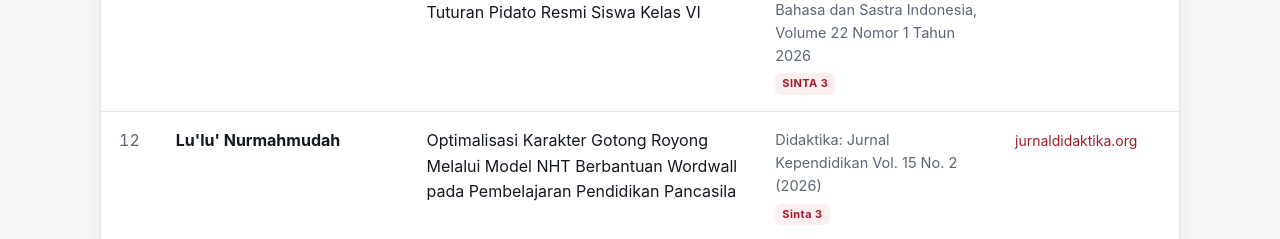
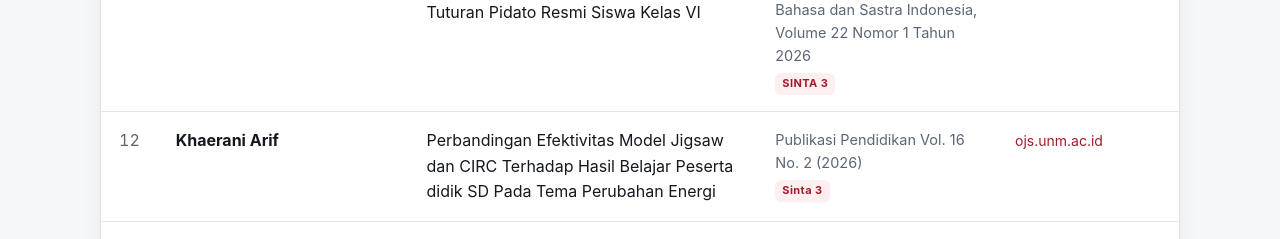
Before and after one commit to pgsdserang-upi/ARTIKEL-SETARA-SKRIPSI, a plain HTML site: page index.html in a window 1280 px wide. Shown: the part 1951-2190 px from the top of the page. Drawn offline with Linux system fonts and the light colour scheme.

Commit message:
Update index.html

```diff
--- a/index.html
+++ b/index.html
@@ -193,6 +193,20 @@ const DATA = [
     publikasi: "Eduvest - Journal of Universal Studies Vol. 6 No. 2 (2026)",
     sinta: "Sinta 3",
     tautan: "https://eduvest.greenvest.co.id/index.php/edv/article/view/52734/"
+  },
+  {
+    nama: "Khaerani Arif",
+    judul: "Perbandingan Efektivitas Model Jigsaw dan CIRC Terhadap Hasil Belajar Peserta didik SD Pada Tema Perubahan Energi",
+    publikasi: "Publikasi Pendidikan Vol. 16 No. 2 (2026)",
+    sinta: "Sinta 3",
+    tautan: "https://ojs.unm.ac.id/pubpend/article/view/84611"
+  },
+  {
+    nama: "Suci Nur Qasanah",
+    judul: "Pembinaan Karakter Peduli Lingkungan Melalui Program Bank Sampah di SDN Banjarsari 5 dalam Mendukung Tujuan SDGs 12",
+    publikasi: "Jurnal Publikasi Pendidikan Vol. 16 No 2 (Juni 2026)",
+    sinta: "Sinta 3",
+    tautan: "https://share.google/94W7bilTThUOjGJUw"
   },
   {
     nama: "Marita Asprilia Nur Cahyani",
```
